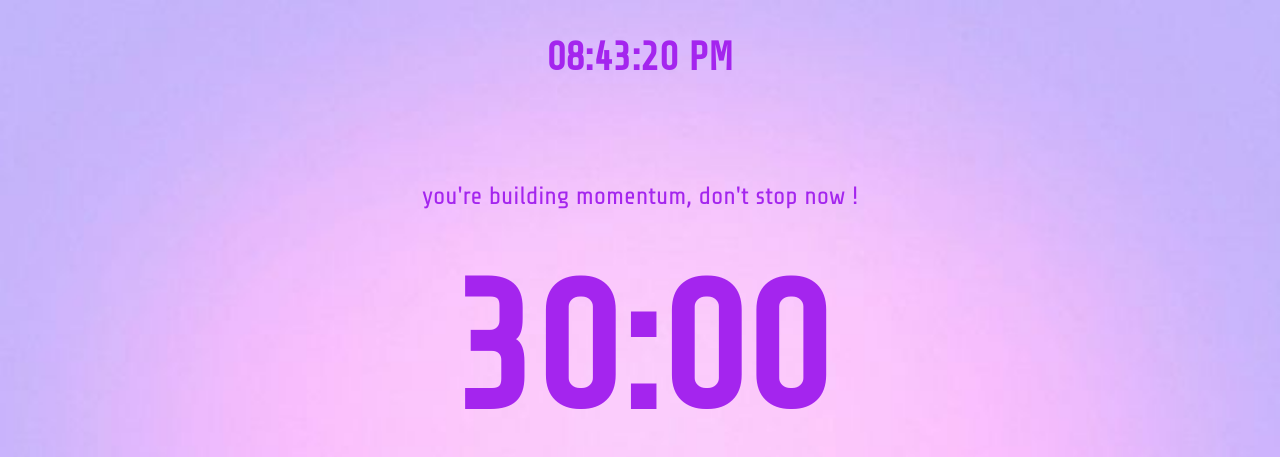
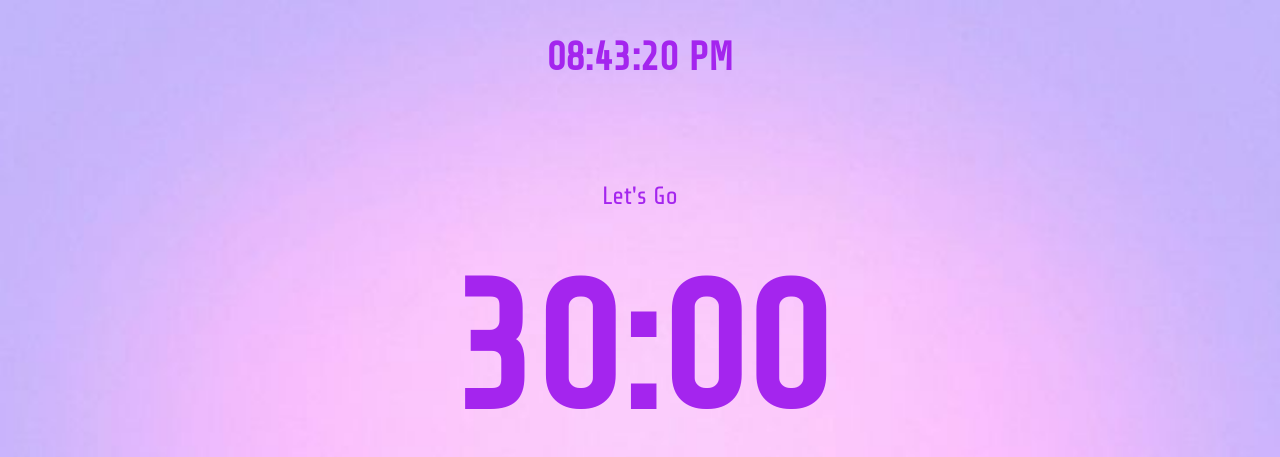
Before and after one commit to mara-rose/Study-Timer, a plain HTML site: page timer.html in a window 1280 px wide. Both pictures are taken after a click on the button 673 px from the left and 488 px from the top of the page. Shown: the top 457 px of the page. Drawn offline with Linux system fonts and the light colour scheme.

Commit message:
little update

```diff
--- a/script.js
+++ b/script.js
@@ -30,6 +30,8 @@ function toggleTime() {
       if (TimerData.leftTime > 0) {
         TimerData.leftTime--;
         updateDisplay();
+        TimerData.note = 'you\'re building momentum, don\'t stop now !';
+        noteElement.innerHTML = TimerData.note;
       } else {
         clearInterval(intervalId);
         TimerData.note = 'Time to take a Break !!'
@@ -44,9 +46,8 @@ function toggleTime() {
   }
   else {
     clearInterval(intervalId);
-    pauseElement.innerText = 'Resume'
+    pauseElement.innerText = 'Resume';
     TimerData.isPaused = false;
-
   }
   localStorage.setItem('data', JSON.stringify(TimerData));
 }
@@ -55,8 +56,8 @@ function resetTimer() {
   TimerData.leftTime = 1800;
   clearInterval(intervalId);
   TimerData.isPaused = false;
-  pauseElement.innerText = 'Start'
-  TimerData.note = 'you\'re building momentum, don\'t stop now !'
+  pauseElement.innerText = 'Start';
+  TimerData.note = 'Let\'s Go ';
   noteElement.innerHTML = TimerData.note;
   updateDisplay();
   localStorage.setItem('data', JSON.stringify(TimerData));
--- a/timer.html
+++ b/timer.html
@@ -12,7 +12,7 @@
 <body>
   <h1 class="js-time-real time-real"></h1>
   <div class="contain">
-  <p class="js-note note">you're building momentum, don't stop now !</p>
+  <p class="js-note note"></p>
   <h1 class="js-timer timer"></h1>
   <div class="row-button">
     <button class="js-pause-button start-button" onclick="toggleTime();">Start</button>
```
